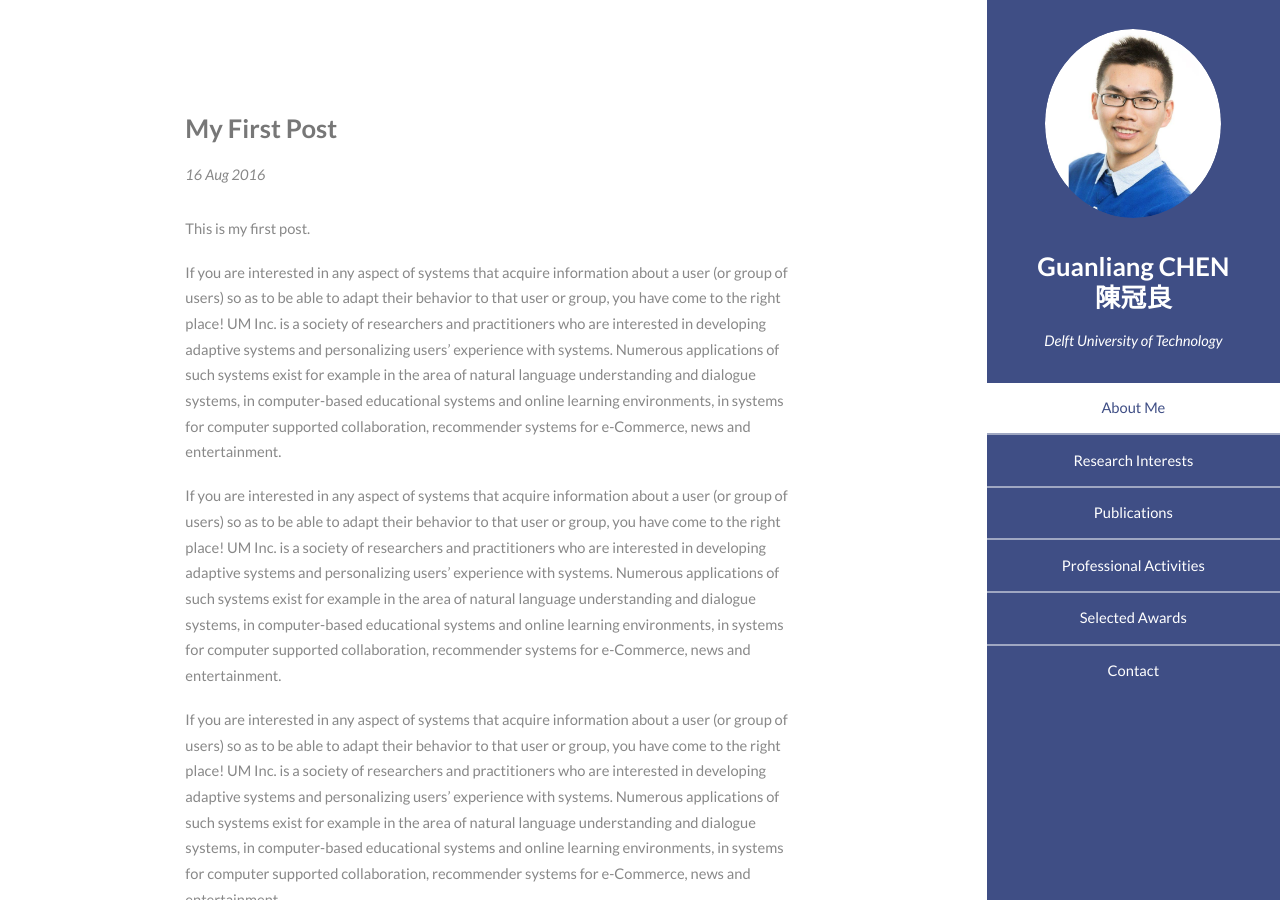
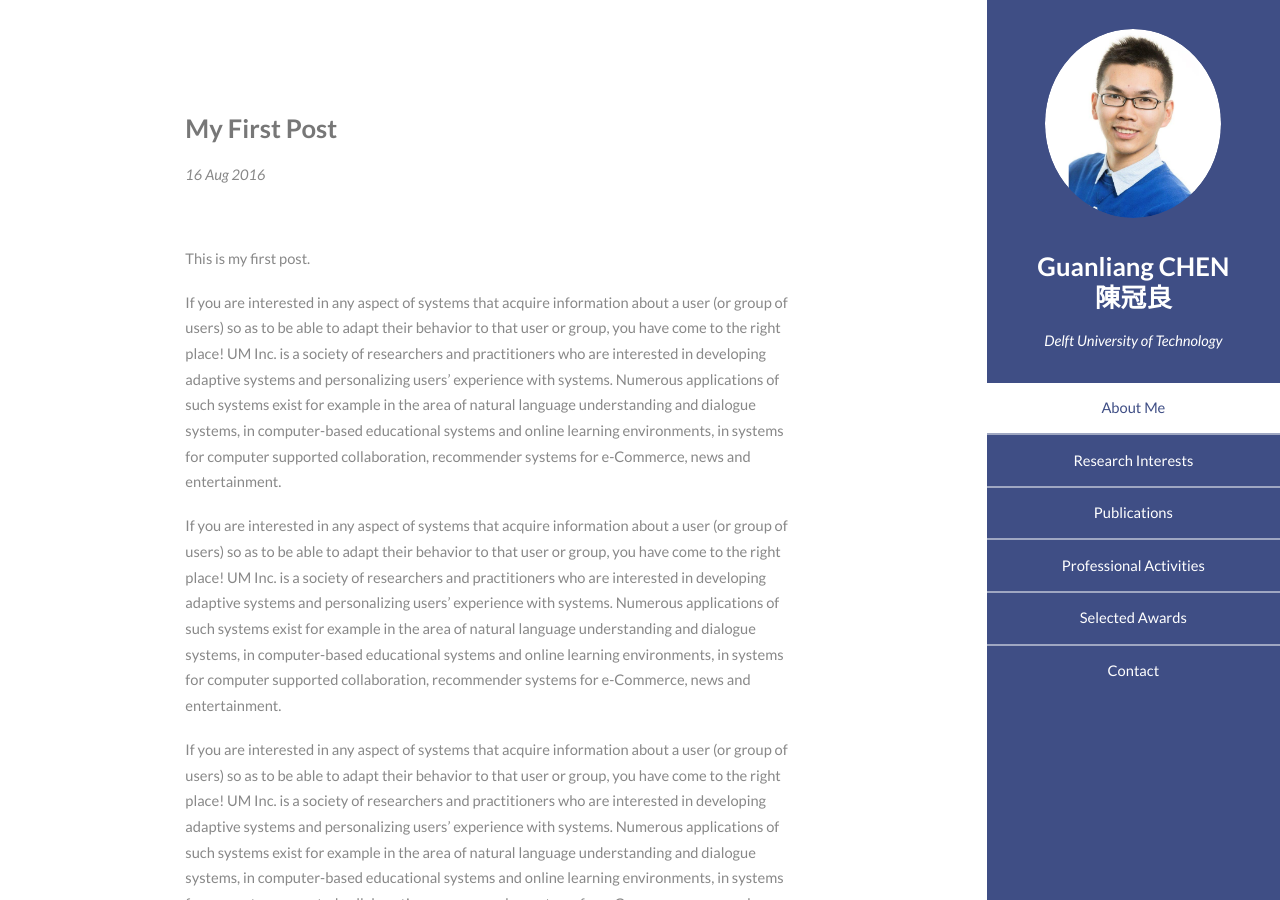
Before and after one commit to AngusGLChen/__angusglchen.github.io, a Jekyll site: the page built from _posts/2016-08-16-My-First-Post.md, in a window 1280 px wide and 900 px high. Built offline with Jekyll 4.4.1, drawn with Linux system fonts in a browser that asks for light colours.

Commit message:
Aug 16, 2016

```diff
--- a/_layouts/post.html
+++ b/_layouts/post.html
@@ -5,6 +5,6 @@ layout: default
 <h3  style="padding:50px 0 0 0">{{ page.title }}</h3>
 <p class="meta" style="padding: 0 0 10px 0;font-style:italic;">{{page.date | date_to_string}}</p>
 
-<div class="post" style="padding: 0 0 150px 0">
+<div class="post" style="padding: 30px 0 150px 0">
   {{ content }}
 </div
```
